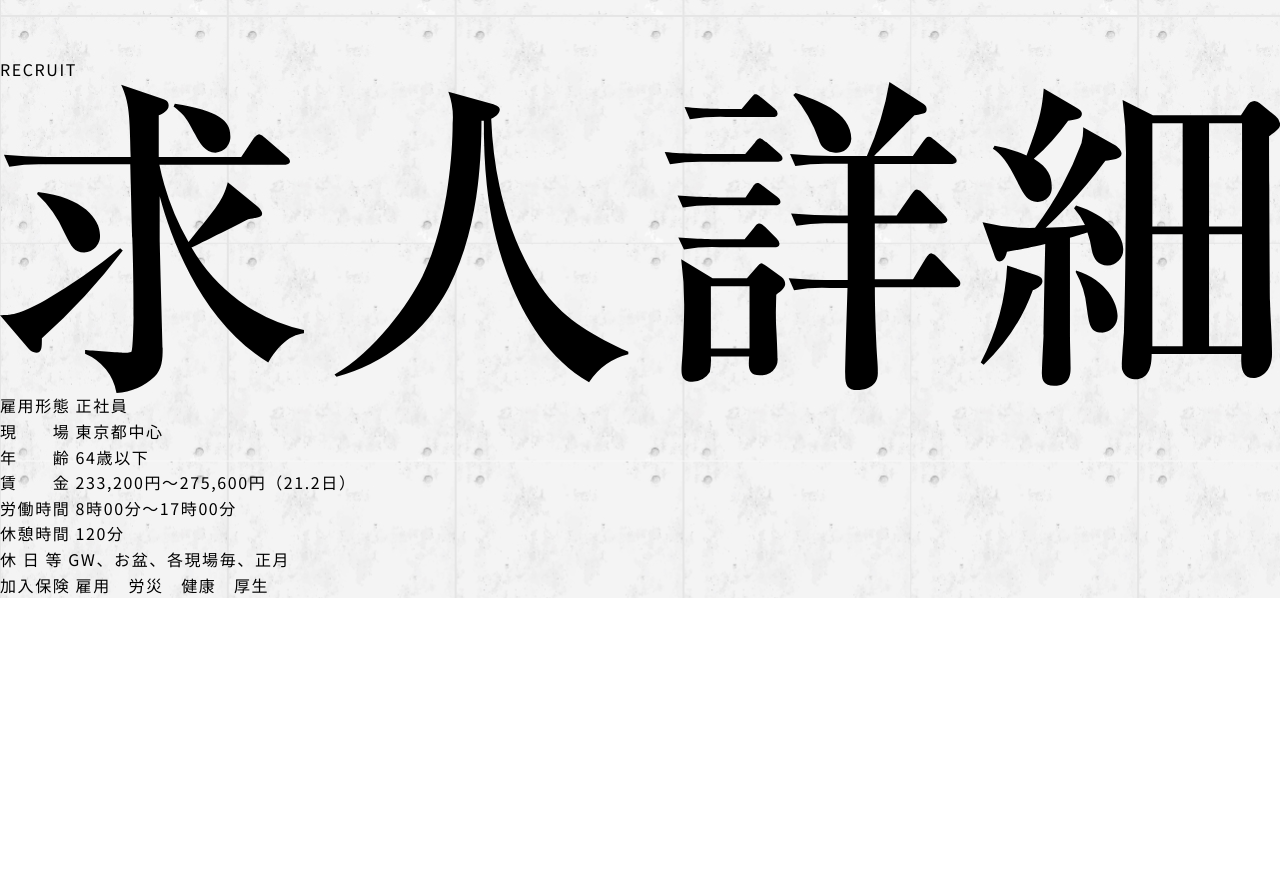
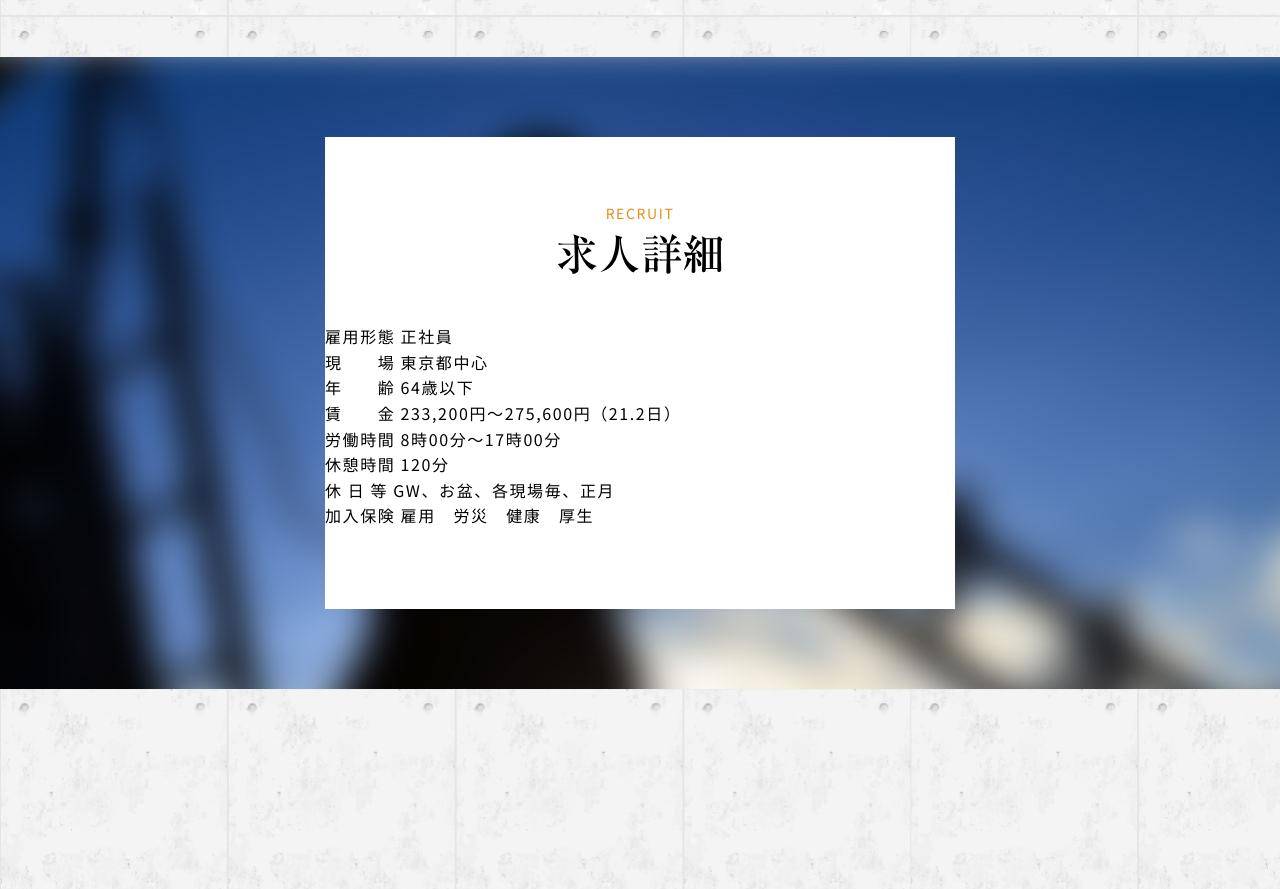
Before and after one commit to kyaw-thant-zin/rising_arbus, a plain HTML site: page index.html in a window 1280 px wide. Shown: the part 1340-2229 px from the top of the page. Before the commit the page ends 1938 px from the top, so only its background shows below. Drawn offline with nearby package versions, Linux system fonts and the light colour scheme.

Commit message:
update css recruit

```diff
--- a/assets/scss/sub_scss/_kyaw.scss
+++ b/assets/scss/sub_scss/_kyaw.scss
@@ -121,3 +121,42 @@ body {
     }
   }
 }
+
+.recruit-wrapper {
+  background-image: url('assets/img/bottom_cover.jpg');
+  background-repeat: no-repeat;
+  background-position: top center;
+  background-size: cover;
+  padding: 80px 0px;
+  .recruit-overlay {
+    .recruit-inner {
+      max-width: 90%;
+      width: 630px;
+      margin: 0px auto;
+      padding: 65px 0px 80px;
+      background-color: #fff;
+      .title {
+        text-align: center;
+        h3 {
+          color: #E68F12;
+          font-size: 14px;
+        }
+        img {
+          height: 40px;
+          margin-top: 10px;
+        }
+      }
+    }
+    .desc {
+      display: inline-block;
+      margin: 50px auto 0px;
+      .recruit_l {
+
+      }
+    }
+  }
+}
+
+footer {
+  height: 200px;
+}
--- a/index.html
+++ b/index.html
@@ -95,14 +95,14 @@
             <img src="assets/img/title_recruit.svg" alt="title recruit">
           </div>
           <div class="desc">
-            <p><span>雇用形態</span> 正社員</p>
-            <p><span>現　　場</span> 東京都中心</p>
-            <p><span>年　　齢</span> 64歳以下</p>
-            <p><span>賃　　金</span> 233,200円〜275,600円（21.2日）</p>
-            <p><span>労働時間</span> 8時00分〜17時00分</p>
-            <p><span>休憩時間</span> 120分</p>
-            <p><span>休 日 等</span> GW、お盆、各現場毎、正月</p>
-            <p><span>加入保険</span> 雇用　労災　健康　厚生</p>
+            <p class="recruit_l"><span>雇用形態</span> 正社員</p>
+            <p class="recruit_l"><span>現　　場</span> 東京都中心</p>
+            <p class="recruit_l"><span>年　　齢</span> 64歳以下</p>
+            <p class="recruit_l"><span>賃　　金</span> 233,200円〜275,600円（21.2日）</p>
+            <p class="recruit_l"><span>労働時間</span> 8時00分〜17時00分</p>
+            <p class="recruit_l"><span>休憩時間</span> 120分</p>
+            <p class="recruit_l"><span>休 日 等</span> GW、お盆、各現場毎、正月</p>
+            <p class="recruit_l"><span>加入保険</span> 雇用　労災　健康　厚生</p>
           </div>
         </div>
       </div>
```
Also changed, not shown: assets/img/bottom_cover.jpg (added), style.css, 1 other file.
